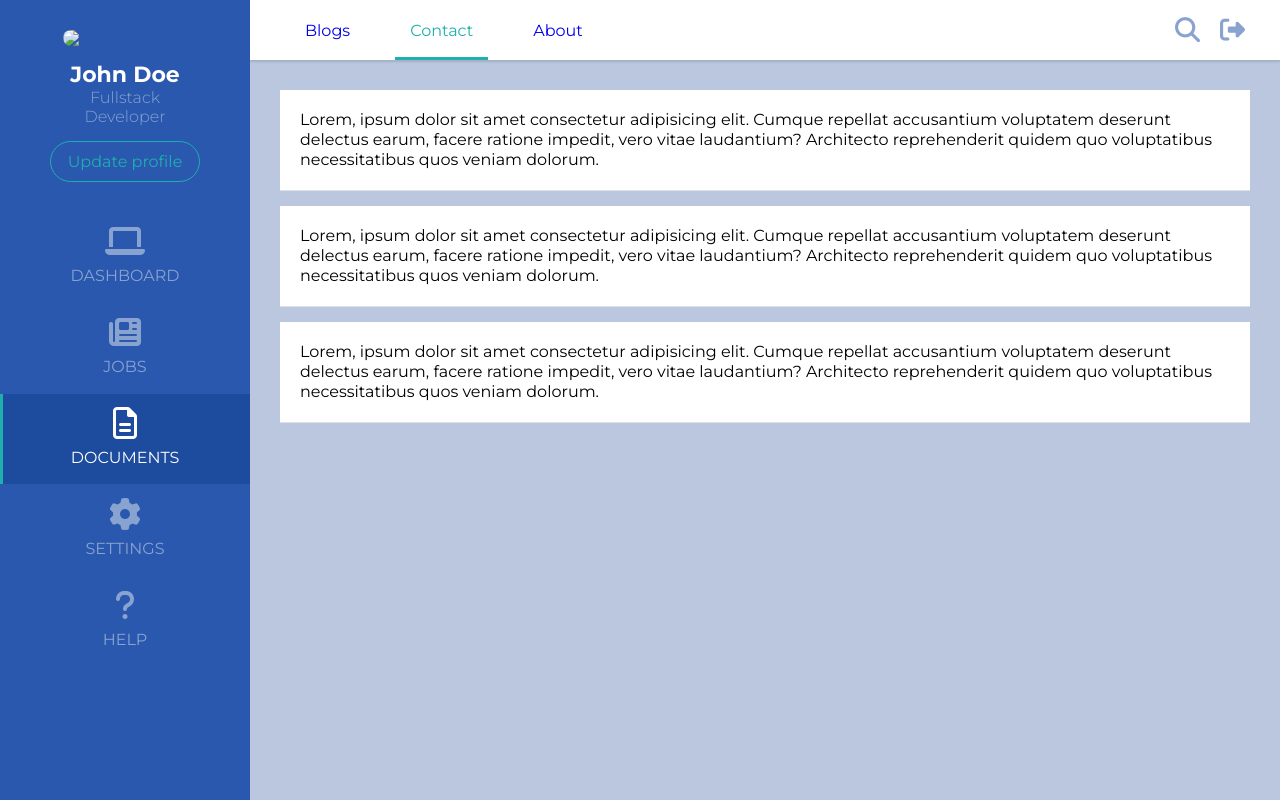
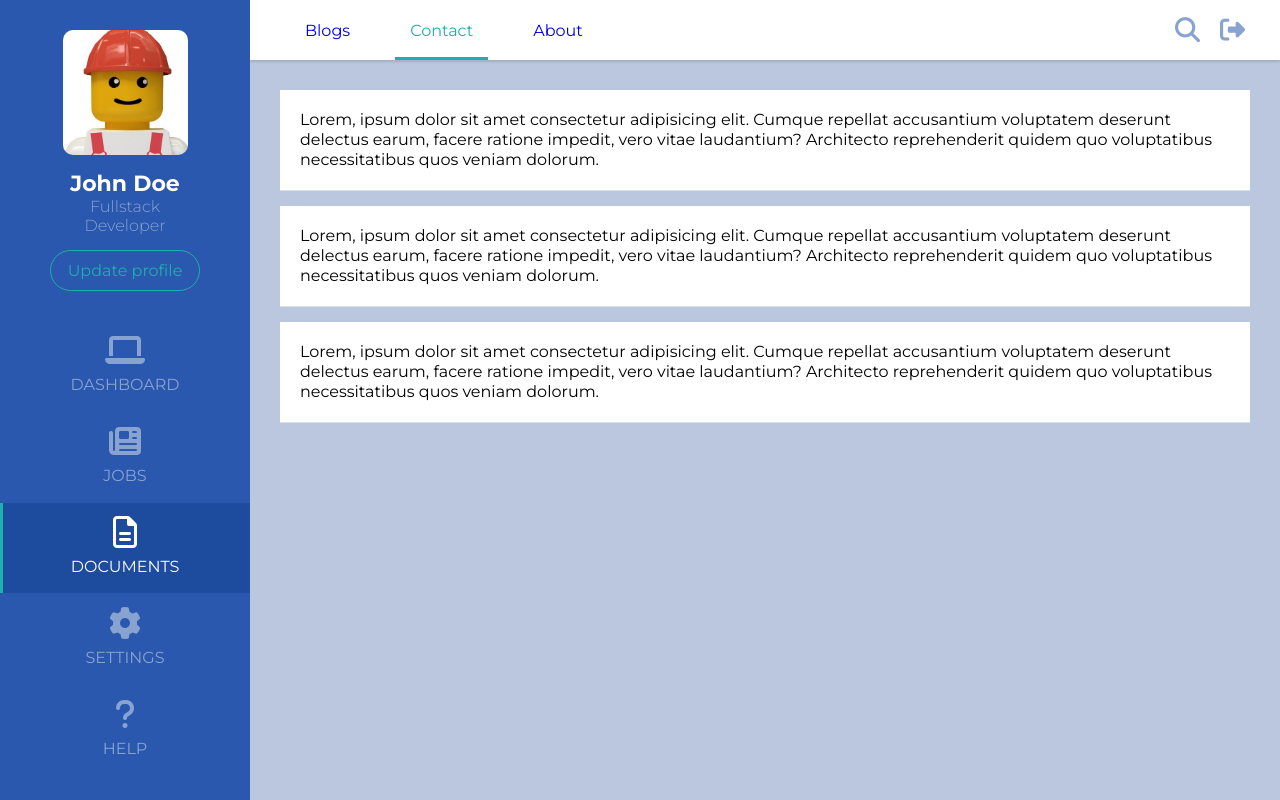
Before and after one commit to iachieve/css-menus, a plain HTML site: page responsive-sidebar-menu/index.html in a window 1280 px wide. Drawn offline with nearby package versions, Linux system fonts and the light colour scheme; the site is published under a folder, as on GitHub Pages, so addresses that start at the root find nothing.

Commit message:
fix img path

```diff
--- a/responsive-sidebar-menu/index.html
+++ b/responsive-sidebar-menu/index.html
@@ -27,7 +27,7 @@
         </div>
         <div class="profile_info">
           <div class="profile_img">
-            <img src="/assets/1.jpg" />
+            <img src="../assets/1.jpg" />
           </div>
           <div class="profile_data">
             <div class="name">John Doe</div>
```
